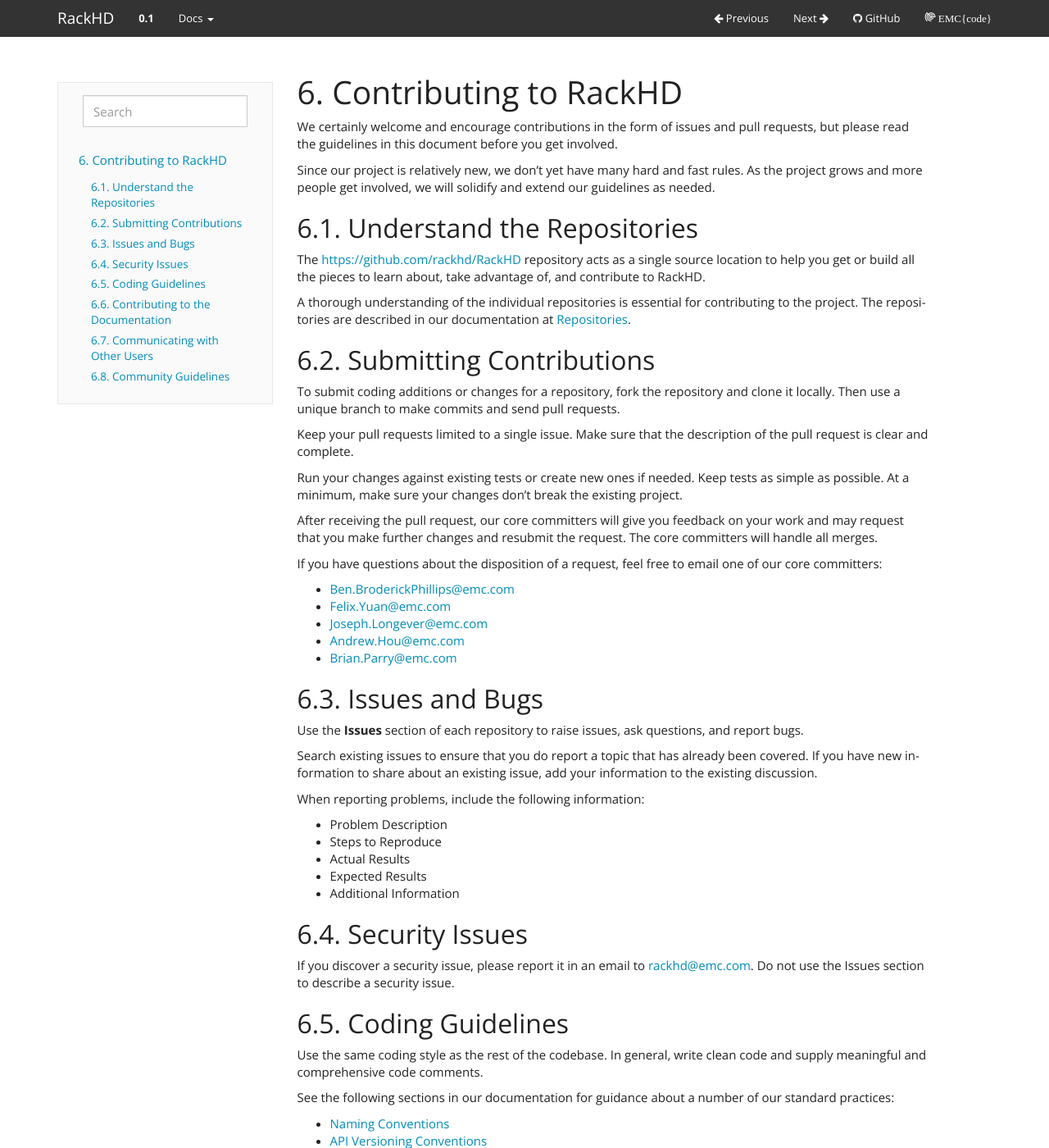
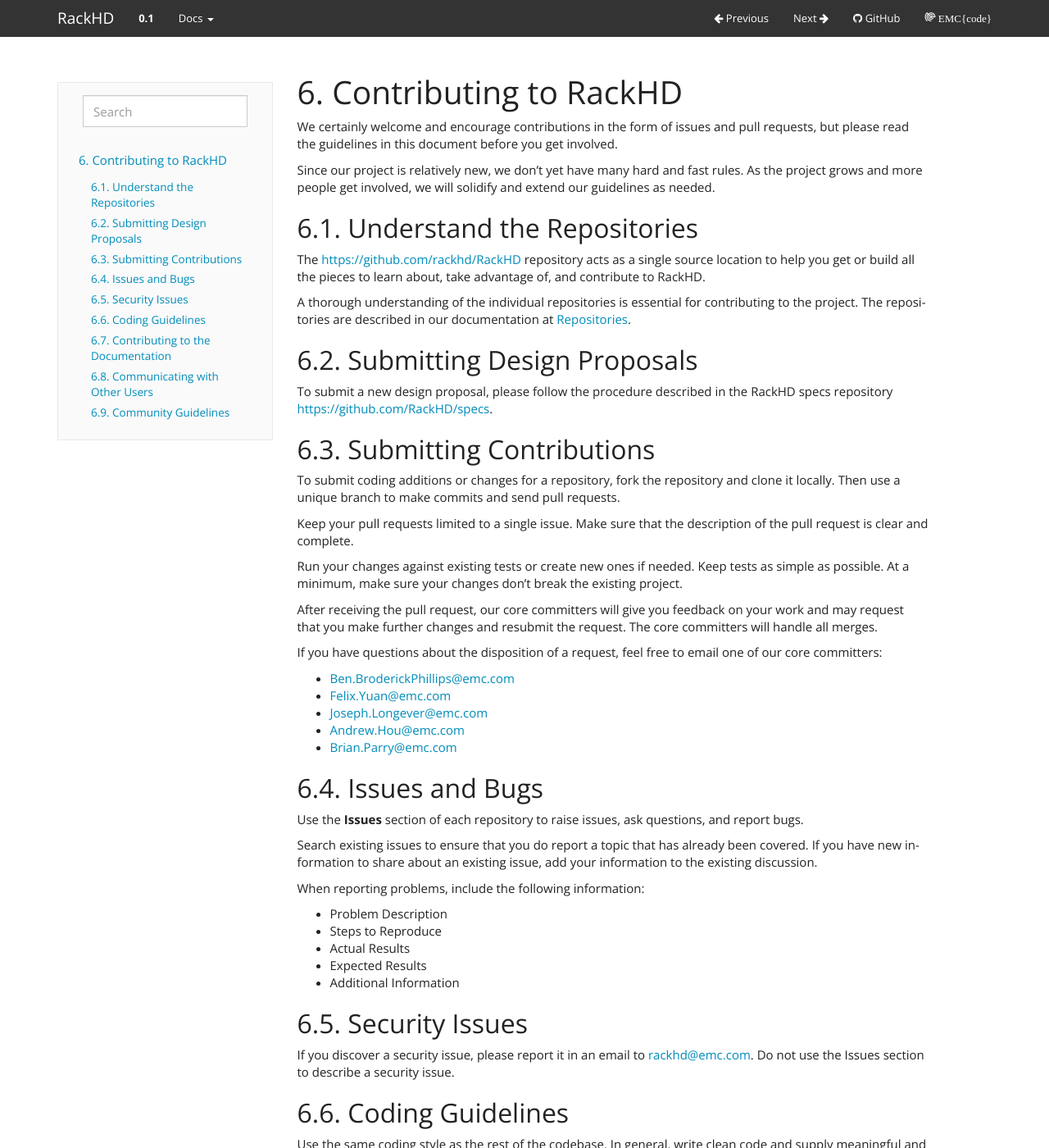
Before and after one commit to RackHD/docs, a Sphinx documentation site: the page built from docs/contributing.rst, in a window 1280 px wide and 1400 px high. Shown: the whole window at 82% size. Built offline with Sphinx 7.4.7, drawn with Linux system fonts in a browser that asks for light colours; some of the changed text lies outside the part shown.

Commit message:
Make reference to specs README in contributing.rst

```diff
--- a/docs/contributing.rst
+++ b/docs/contributing.rst
@@ -19,6 +19,10 @@
 at :doc:`repositories`.
 
 
+Submitting Design Proposals
+----------------------------------------
+
+To submit a new design proposal, please follow the procedure described in the RackHD specs repository https://github.com/RackHD/specs.
 
 
 
```
